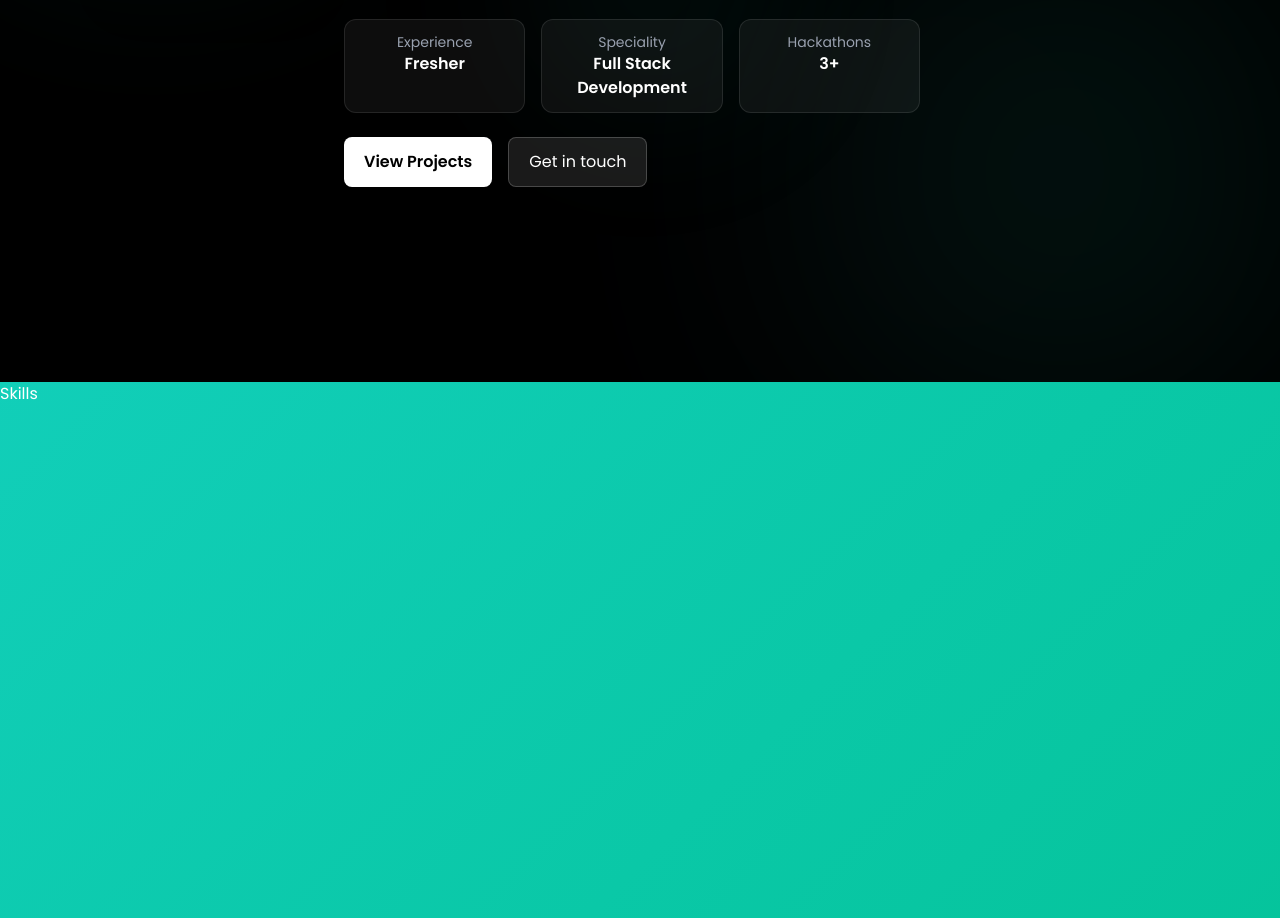
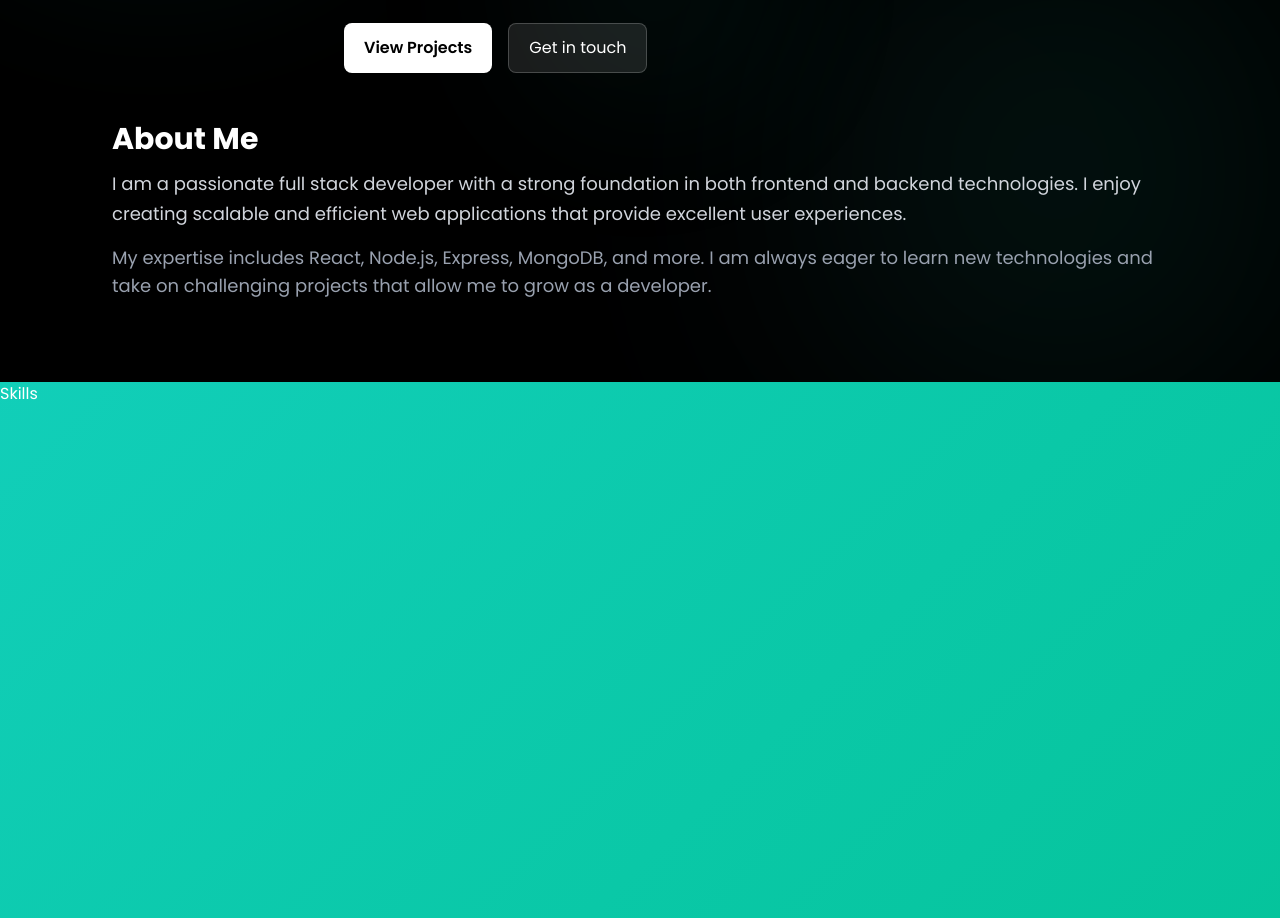
Before and after one commit to aryan-2206/aryan-portfolio, a React (Vite) app in the folder AryanDoshi-portfolio/: page / in a window 1280 px wide. Shown: the part 1218-2136 px from the top of the page. Built offline with nearby package versions, Linux system fonts and the light colour scheme.

Commit message:
about section completed

```diff
--- a/AryanDoshi-portfolio/src/sections/About.jsx
+++ b/AryanDoshi-portfolio/src/sections/About.jsx
@@ -33,7 +33,10 @@ export default function About() {
         viewport={{once: true, amount:0.4}}
 
         >
-          <motion.div className="relative w-[160px] h-[160px] md:w-[200px] md:h-[200px] rounded-2xl overflow-hidden shadow-2xl bg-gradient-to-br from-[#1cd8d2]/20 to-[#302b63]/20 border border-[#1cd8d2]/25">
+          <motion.div className="relative w-[160px] h-[160px] md:w-[200px] md:h-[200px] rounded-2xl overflow-hidden shadow-2xl bg-gradient-to-br from-[#1cd8d2]/20 to-[#302b63]/20 border border-[#1cd8d2]/25"
+          whileHover={{scale:1.02}}
+          transition={{type:"spring", stiffness:200, damping:18}}
+          >
             <img src={p} alt="profile" className="absolute inset-0"/>
           </motion.div>
 
@@ -67,7 +70,16 @@ export default function About() {
           </div>
 
         </motion.div>
-
+        <motion.div className="text-center md:text-left"
+        initial={{opacity: 0, x: -30}}
+        whileInView={{opacity: 1, x: 0}}
+        transition={{duration: 0.6}}
+        viewport={{once: true, amount:0.4}}
+        >
+          <h3 className="text-2xl sm:text-3xl font-bold text-white mb-3">About Me</h3>
+          <p className="text-gray-300 leading-relaxed text-base sm:text-lg">I am a passionate full stack developer with a strong foundation in both frontend and backend technologies. I enjoy creating scalable and efficient web applications that provide excellent user experiences.</p>
+          <p className="mt-4 text-gray-400 text-base sm:text-lg">My expertise includes React, Node.js, Express, MongoDB, and more. I am always eager to learn new technologies and take on challenging projects that allow me to grow as a developer.</p>
+        </motion.div>
       </div>
     </section>
   )
```
